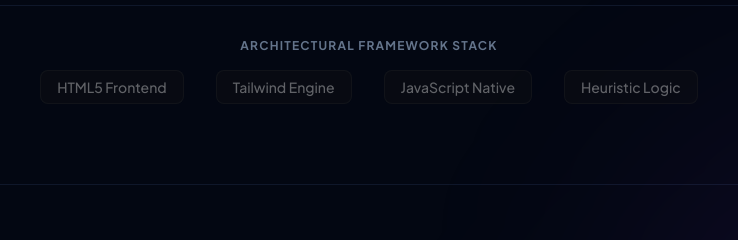
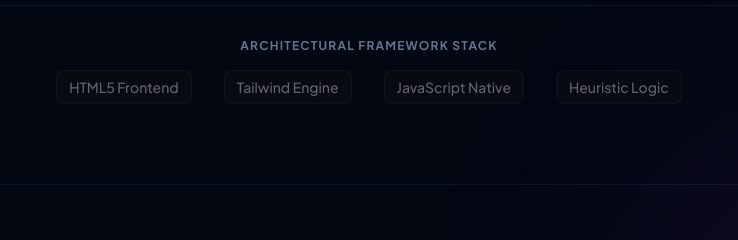
Before and after one commit to mvish2511-hub/Fake-news-detector, a plain HTML site: page index.html in a window 1280 px wide. Shown: the part 727-967 px from the top of the page, 271-1009 px from the left. Drawn offline with nearby package versions, Linux system fonts and the light colour scheme.

Commit message:
Update index.html

```diff
--- a/index.html
+++ b/index.html
@@ -35,19 +35,16 @@
                 <span class="text-2xl">🛡️</span>
                 <span class="text-xl font-bold tracking-tight text-white">VeriMedia</span>
             </div>
-
             <div class="hidden md:flex items-center space-x-8 text-sm font-medium text-slate-300">
                 <a href="#features" class="hover:text-blue-400 transition-colors">Features</a>
                 <a href="#workflow" class="hover:text-blue-400 transition-colors">How It Works</a>
                 <a href="#preview" class="hover:text-blue-400 transition-colors">Dashboard Preview</a>
                 <a href="#metrics" class="hover:text-blue-400 transition-colors">Performance</a>
             </div>
-
             <div class="flex items-center space-x-3">
                 <a href="dashboard.html" class="bg-blue-600 hover:bg-blue-500 text-white font-semibold text-xs px-4 sm:px-5 py-2.5 rounded-xl transition duration-200 shadow-lg shadow-blue-600/20 hover:scale-[1.03] transform whitespace-nowrap">
                     Try Now
                 </a>
-
                 <button onclick="toggleMobileMenu()" class="md:hidden text-slate-400 hover:text-white p-2 focus:outline-none">
                     <svg id="menuIcon" class="w-6 h-6" fill="none" stroke="currentColor" viewBox="0 0 24 24">
                         <path stroke-linecap="round" stroke-linejoin="round" stroke-width="2" d="M4 6h16M4 12h16M4 18h16"></path>
@@ -101,10 +98,10 @@
         <div class="mt-16 sm:mt-20 border-t border-slate-900 pt-8 w-full max-w-4xl px-2">
             <p class="text-[10px] sm:text-xs font-bold uppercase tracking-widest text-slate-500 mb-4">Architectural Framework Stack</p>
             <div class="flex flex-wrap justify-center items-center gap-4 sm:gap-8 text-xs sm:text-sm font-medium text-slate-400 grayscale opacity-60 hover:opacity-100 hover:grayscale-0 transition-all duration-300">
-                <span class="bg-slate-900/50 px-3 sm:bg-slate-900/50 sm:px-4 py-1.5 rounded-lg border border-slate-800/60">HTML5 Frontend</span>
-                <span class="bg-slate-900/50 px-3 sm:bg-slate-900/50 sm:px-4 py-1.5 rounded-lg border border-slate-800/60">Tailwind Engine</span>
-                <span class="bg-slate-900/50 px-3 sm:bg-slate-900/50 sm:px-4 py-1.5 rounded-lg border border-slate-800/60">JavaScript Native</span>
-                <span class="bg-slate-900/50 px-3 sm:bg-slate-900/50 sm:px-4 py-1.5 rounded-lg border border-slate-800/60">Heuristic Logic</span>
+                <span class="bg-slate-900/50 px-3 py-1.5 rounded-lg border border-slate-800/60">HTML5 Frontend</span>
+                <span class="bg-slate-900/50 px-3 py-1.5 rounded-lg border border-slate-800/60">Tailwind Engine</span>
+                <span class="bg-slate-900/50 px-3 py-1.5 rounded-lg border border-slate-800/60">JavaScript Native</span>
+                <span class="bg-slate-900/50 px-3 py-1.5 rounded-lg border border-slate-800/60">Heuristic Logic</span>
             </div>
         </div>
     </section>
@@ -183,6 +180,7 @@
                     https://verimedia.platform/workspace
                 </div>
             </div>
+
             <div class="p-4 sm:p-6 bg-slate-950/40 grid grid-cols-1 sm:grid-cols-3 gap-4">
                 <div class="col-span-1 sm:col-span-3 bg-slate-900/50 p-4 rounded-xl border border-slate-800 flex flex-col sm:flex-row gap-3 items-start sm:items-center justify-between">
                     <span class="text-[11px] sm:text-xs text-slate-400 break-all">https://breaking-shocking-rumor.xyz/secret-miracle</span>
@@ -237,7 +235,6 @@
     </footer>
 
     <script>
-        // Responsive Utilities for Mobile Navbar Visibility State Checks
         function toggleMobileMenu() {
             const menu = document.getElementById('mobileMenu');
             const icon = document.getElementById('menuIcon');
```
